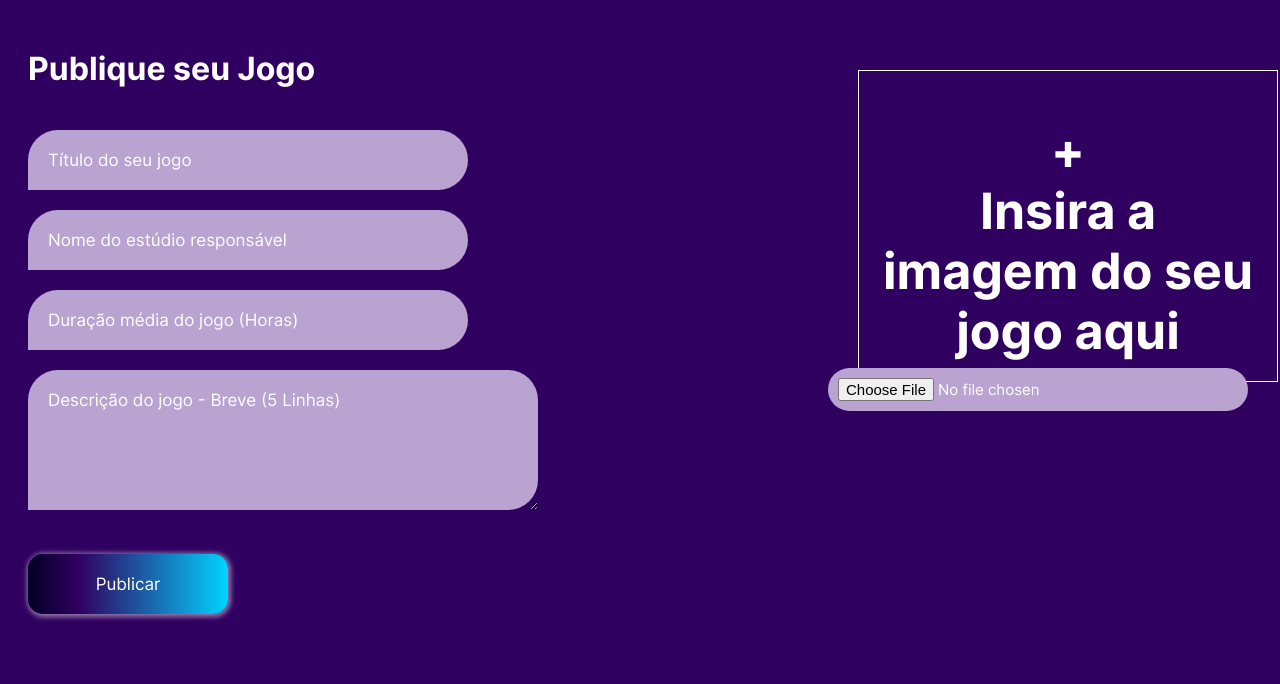
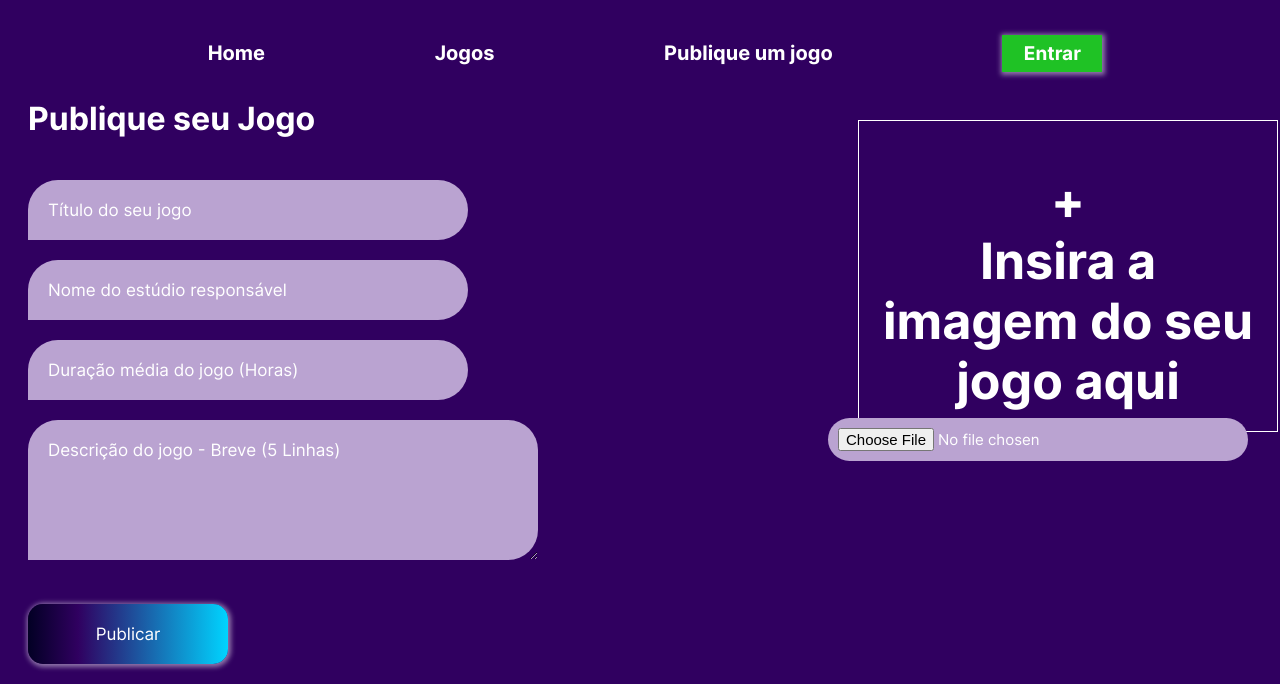
Before and after one commit to retzl4ff/GaminBox, a PHP site: page /publicacao.html in a window 1280 px wide. Shown: the top 684 px of the page. Run offline with PHP 8.4, Linux system fonts and the light colour scheme.

Commit message:
Update mt pika
Alterei o menu e pá to fazendo o cadrastro

```diff
--- a/Tela de Cadastro/teladecadastro.html
+++ b/Tela de Cadastro/teladecadastro.html
@@ -5,12 +5,12 @@
     <meta http-equiv="X-UA-Compatible" content="IE=edge">
     <meta name="viewport" content="width=device-width, initial-scale=1.0">
     <link rel="stylesheet" href="teladecadastro.css"/>
-    <title>Gamin Box - Tela de Cadastro</title>
+    <title>Cadastro</title>
 </head>
 <body>
 
     <div class="cadastro">
-        <form action="" method="post" class="formulario">
+        <form action="cadastro.php" method="post" class="formulario">
             <br/><br/><br/><br/><br/><br/><br/><br/>
             <fieldset>
 
--- a/gameLibraryPage/gamelibrary.html
+++ b/gameLibraryPage/gamelibrary.html
@@ -11,9 +11,9 @@
 </head>
 <body>
     <div class="navbar">
-        <a href="/gamepage.html">Home</a>
-        <a href="/gameLibraryPage/gamelibrary.html">Jogos</a>
-        <a href="/publicacao.html">Publique um jogo</a>
+        <a href="../gamepage.html">Home</a>
+        <a href="gamelibrary.html">Jogos</a>
+        <a href="../publicacao.html">Publique um jogo</a>
         <button onclick="login()" id="enter-button">Entrar</button>
     </div>
     <div class="gamebar-nav">
--- a/gamepage.html
+++ b/gamepage.html
@@ -16,7 +16,7 @@
         <button onclick="login()" id="enter-button">Entrar</button>
     </div>
     <div id="banner">
-        <img id="banner-png" src="gameLibraryPage/assets/banner.png" alt="banner">
+        <a href="https://www.devolverdigital.com/"><img id="banner-png" src="gameLibraryPage/assets/banner.png" alt="banner"></a>
     </div>
     <h1>Novos jogos:</h1>
     <div class="gamebar-nav">
--- a/js/game.js
+++ b/js/game.js
@@ -27,6 +27,7 @@ const checkEndGame = () => {
 
     if (disabledCards.length == 20) {
         alert('Parabéns, você conseguiu!');
+
     }
 }
 
--- a/login.html
+++ b/login.html
@@ -5,9 +5,11 @@
     <meta http-equiv="X-UA-Compatible" content="IE=edge">
     <meta name="viewport" content="width=device-width, initial-scale=1.0">
     <link rel="stylesheet" href="styleLogin.css">
+    <script src="login.js" defer></script>
     <title>Faça seu login!</title>
 </head>
 <body>
+    <button id="butvolta" onclick="volta()"><img src="setaesq.png"></button>
     <form action="login.php" method="get" class="formulario">
         <fieldset>
             <h1>Faça seu login</h1>
--- /dev/null
+++ b/login.js
@@ -0,0 +1,5 @@
+let url = "gamepage.html"
+
+function volta() {
+    location = url
+}
--- a/publi.css
+++ b/publi.css
@@ -1,6 +1,47 @@
 @font-face {
     font-family: inter;
     src: url(gameLibraryPage/assets/Inter-VariableFont_slnt\,wght.ttf);
+}
+
+.navbar {
+    padding-top: 13px;
+    padding-left: 10px;
+    display: flex;
+    flex-direction: row;
+    justify-content: space-evenly;
+    font-size: 20px;
+    font-weight: bold;
+    font-family: Inter;
+}
+
+#navtxt {
+    color: white;
+    text-decoration: none;
+}
+
+#enter-button {
+    background: none;
+    background-color: #1FC225;
+    color: white;
+    font-size: 19px;
+    font-family: Inter;
+    font-weight: bold;
+    padding-left: 20px;
+    padding-right: 20px;
+    padding-top: 7px;
+    padding-bottom: 7px;
+    cursor: pointer;
+    border: none;
+    position: relative;
+    top: -6px;
+    transition: .2s;
+    border-radius: 0px;
+    width: 100px;
+}
+
+#enter-button:hover {
+    color: #1FC225;
+    background-color: white;
 }
 
 body {
--- a/publicacao.html
+++ b/publicacao.html
@@ -5,9 +5,16 @@
     <meta http-equiv="X-UA-Compatible" content="IE=edge">
     <meta name="viewport" content="width=device-width, initial-scale=1.0">
     <link rel="stylesheet" href="publi.css">
+    <script src="publicacao.js" defer></script>
     <title>Publique seu jogo aqui!</title>
 </head>
 <body>
+    <div class="navbar">
+        <a id="navtxt" href="gamepage.html">Home</a>
+        <a id="navtxt" href="gameLibraryPage/gamelibrary.html">Jogos</a>
+        <a id="navtxt" href="publicacao.html">Publique um jogo</a>
+        <button onclick="login()" id="enter-button">Entrar</button>
+    </div>
     <div class="geral">
     <form action="" method="post" class="publiJogo">
             <h1>Publique seu Jogo</h1>
--- /dev/null
+++ b/publicacao.js
@@ -0,0 +1,5 @@
+let url1 = "login.html"
+
+function login(){
+    location = url1
+}
--- a/styleLogin.css
+++ b/styleLogin.css
@@ -1,6 +1,10 @@
 @font-face {
     font-family: inter;
     src: url(gameLibraryPage/assets/Inter-VariableFont_slnt\,wght.ttf);
+}
+
+#butvolta {
+    width: 70px;
 }
 
 body {
```
Also changed, not shown: profileuser.html (added, +12 -0 lines), Tela de Cadastro/cadastro.php (added), profileuser.css (added), script.js (line endings or trailing spaces), seta-esquerda.png (added), setaesq.png (added).
